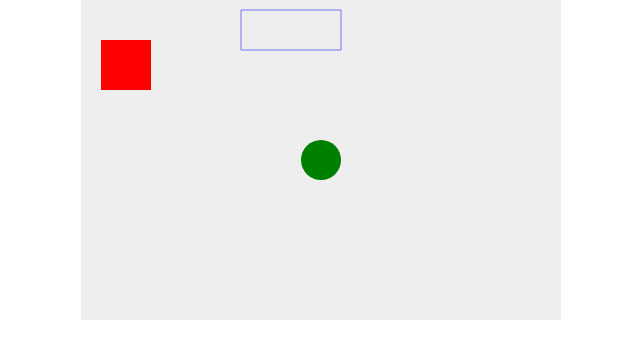
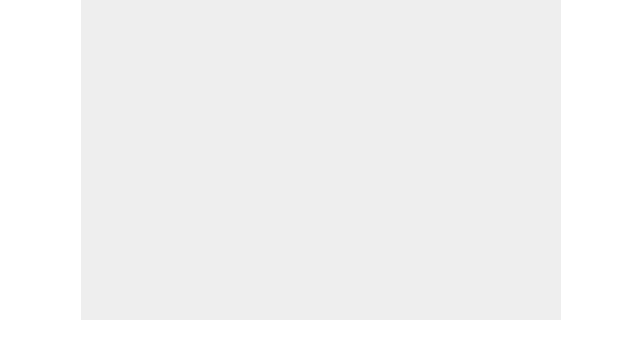
Before and after one commit to TKosei/game-practice, a plain HTML site: page index.html in a window 1280 px wide. Shown: the whole page, without its empty margins (319-959 px from the left). Drawn offline with Linux system fonts and the light colour scheme.

Commit message:
delete style

```diff
--- a/index.html
+++ b/index.html
@@ -9,27 +9,6 @@
     <canvas id="myCanvas" width="480" height="320"></canvas>
 
     <script>
-        const canvas = document.getElementById("myCanvas");
-        const ctx = canvas.getContext("2d");
-
-        ctx.beginPath();
-        ctx.rect(20, 40, 50, 50);
-        ctx.fillStyle = "#FF0000";
-        ctx.fill();
-        ctx.closePath();
-
-        ctx.beginPath();
-        ctx.arc(240, 160, 20, 0, Math.PI * 2, false);
-        ctx.fillStyle = "green";
-        ctx.fill();
-        ctx.closePath();
-
-        ctx.beginPath();
-        ctx.rect(160, 10, 100, 40);
-        ctx.strokeStyle = "rgba(0, 0, 255, 0.5)";
-        ctx.stroke();
-        ctx.closePath();
-
     </script>
 </body>
 </html>
```
